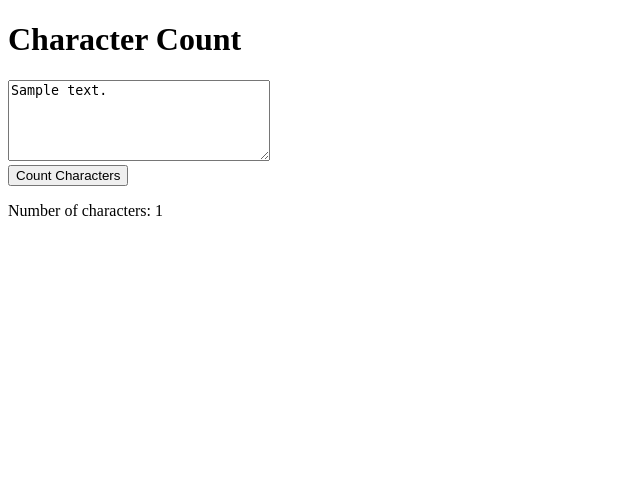
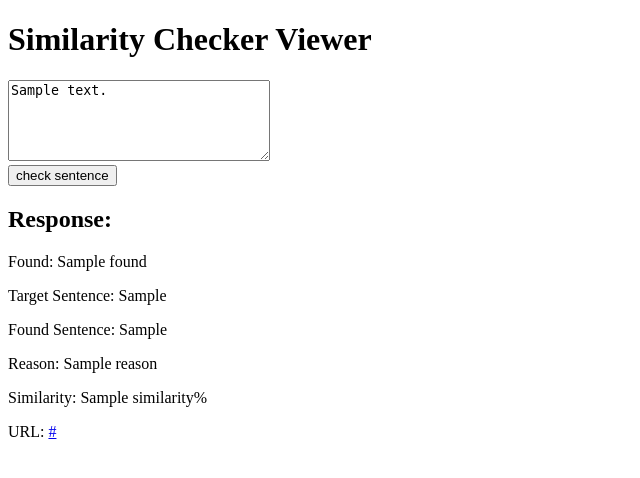
Before and after one commit to rsakao/text_similarity, a Django app: template text_similarity/similarity_checker/templates/similarity_checker/index.html in a window 1280 px wide. Shown: the top 478 px of the page, without its empty margins (0-640 px from the left). Run offline with Django 5.2, Linux system fonts and the light colour scheme; the template is opened without the code that fills it: most values are stand-ins (such as "Sample title", 1, 10 or a date in 2020).

Commit message:
gptのプロンプトを変更し、類似度を確認するように修正

```diff
--- a/text_similarity/similarity_checker/templates/similarity_checker/index.html
+++ b/text_similarity/similarity_checker/templates/similarity_checker/index.html
@@ -1,18 +1,24 @@
 <!DOCTYPE html>
 <html>
 <head>
-    <title>Character Count</title>
+    <title>Similarity Checker</title>
 </head>
 <body>
-    <h1>Character Count</h1>
+    <h1>Similarity Checker Viewer</h1>
     <form method="POST">
         {% csrf_token %}
         <textarea name="text" rows="5" cols="30">{{ text }}</textarea>
         <br>
-        <button type="submit">Count Characters</button>
+        <button type="submit">check sentence</button>
     </form>
-    {% if count %}
-    <p>Number of characters: {{ count }}</p>
+    {% if response_data %}
+        <h2>Response:</h2>
+        <p>Found: {{ response_data.found }}</p>
+        <p>Target Sentence: {{ response_data.target_sentence }}</p>
+        <p>Found Sentence: {{ response_data.found_sentence }}</p>
+        <p>Reason: {{ response_data.reason }}</p>
+        <p>Similarity: {{ response_data.similarity }}%</p>
+        <p>URL: <a href="{{ response_data.url }}">{{ response_data.url }}</a></p>
     {% endif %}
 </body>
 </html>
```
Also changed, not shown: text_similarity/similarity_checker/views.py (+16 -5 lines), 1 other file.
